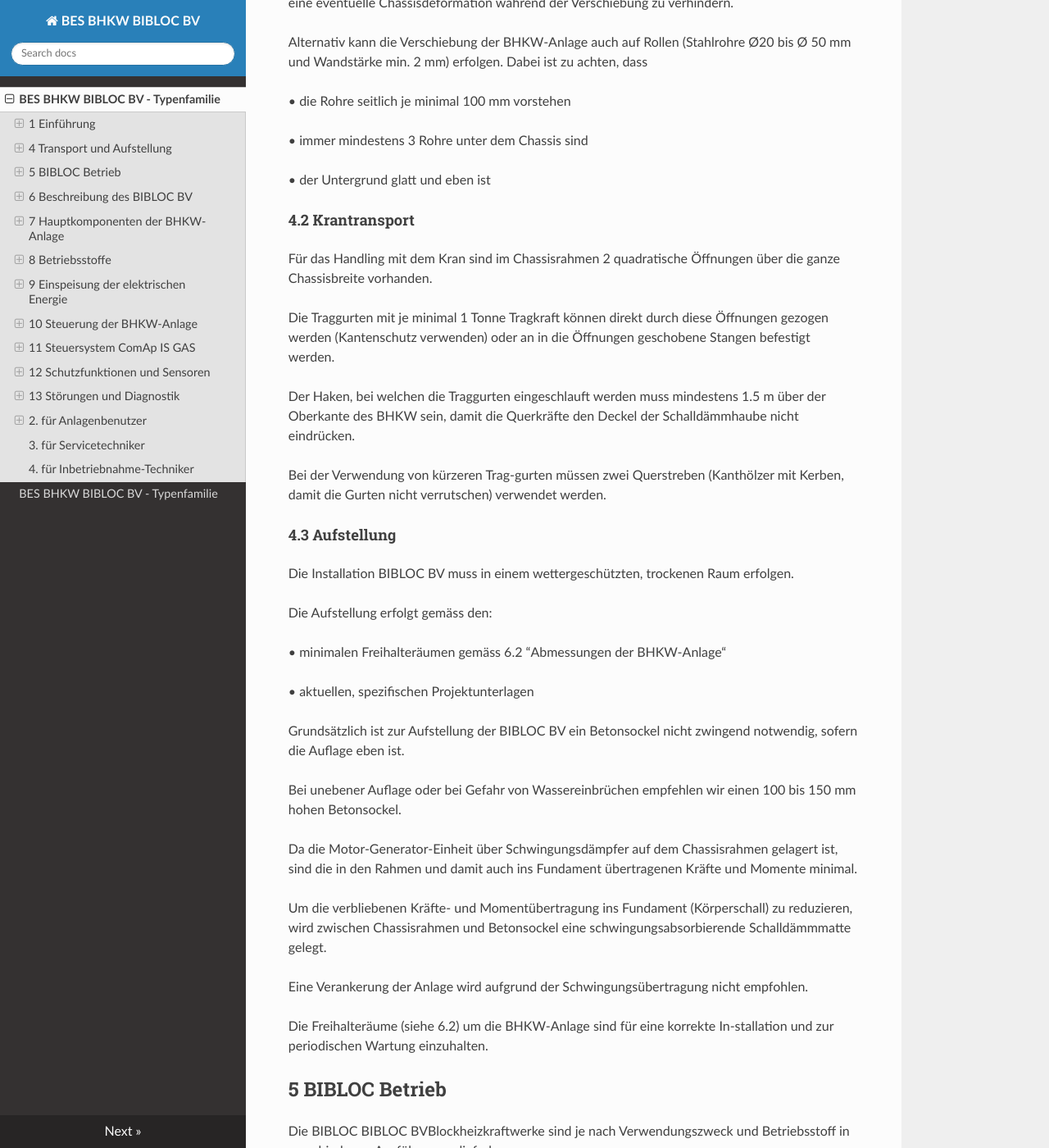
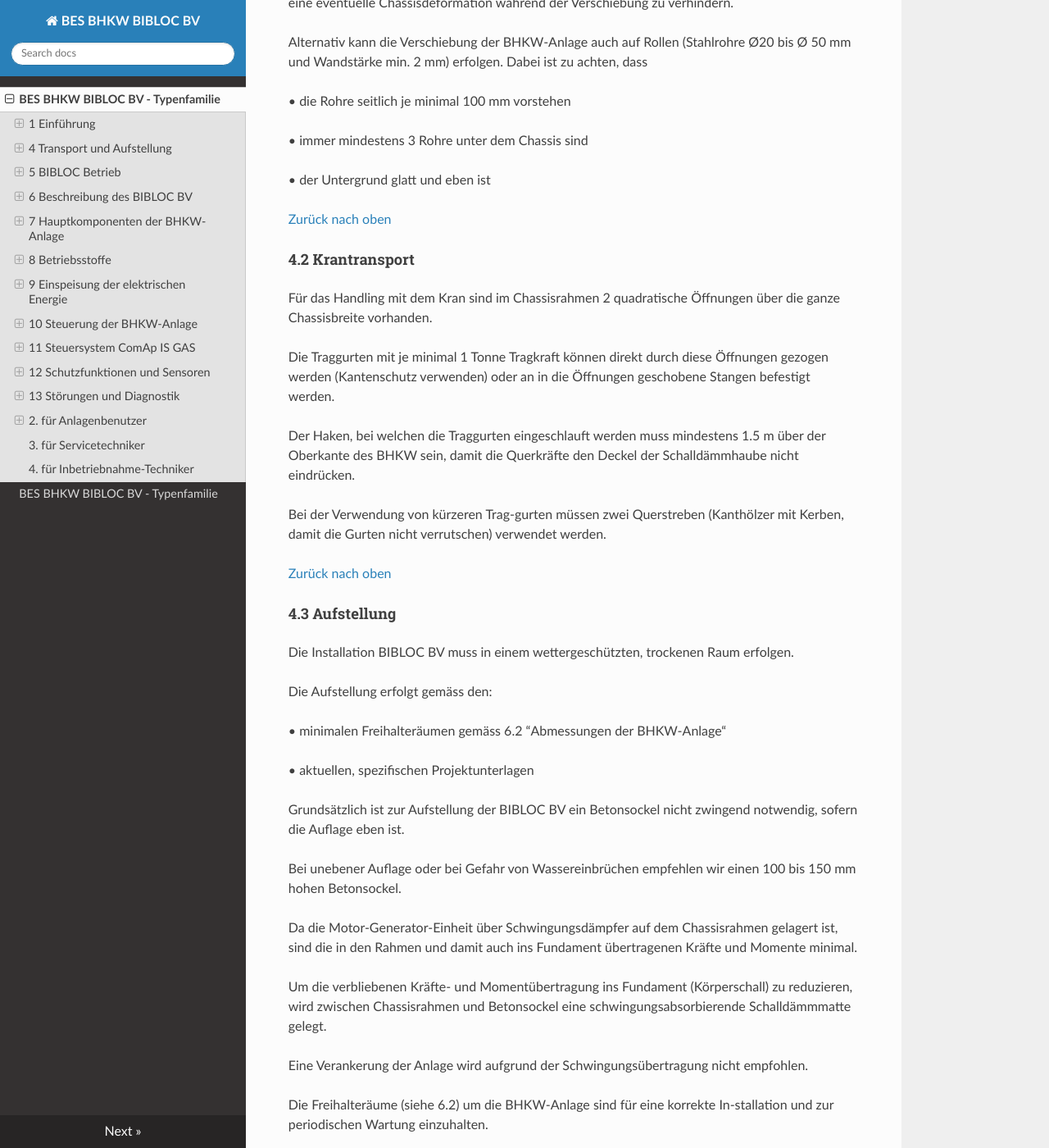
Before and after one commit to benmastered/BES-BHKW-Bibloc, an MkDocs documentation site: the page built from docs/index.md, in a window 1280 px wide and 1400 px high, scrolled down 8080 px. Shown: the whole window at 82% size. Built offline with MkDocs 1.6.1, drawn with Linux system fonts in a browser that asks for light colours; nearby versions of some CDN libraries.

Commit message:
index.md aktualisieren

```diff
--- a/docs/index.md
+++ b/docs/index.md
@@ -49,6 +49,7 @@
 <div align="left">
   <img src="./images/Achtung.jpg" alt="Left Aligned Image" width="100">
 </div>
+
 Die Durchführung von technischen Wartungen und Reparaturen, welche über den Rahmen dieser Anleitung hinausgehen und durch Personen ohne Berechtigung der Firma BES erfolgen, können einen Verlust der Garantieansprüche zur Folge haben, sofern die Schäden auf eine nicht fachgerechte Handhabung zurückzuführen sind.
 
 Im Weiteren besteht für ungeschulte Personen die Gefahr, bei Missachtung des obigen Abschnitts sich ernsthafte Verletzungen mit Todesfolge zu zufügen oder die BHKW-Anlage und angrenzende Komponenten zu beschädigen.
@@ -272,6 +273,7 @@
 
 •	der Untergrund glatt und eben ist
 
+[Zurück nach oben](#top)
 
 #### 4.2	Krantransport
 
@@ -283,6 +285,8 @@
 
 Bei der Verwendung von kürzeren Trag-gurten müssen zwei Querstreben (Kanthölzer mit Kerben, damit die Gurten nicht verrutschen) verwendet werden.
 
+[Zurück nach oben](#top)
+
 #### 4.3	Aufstellung
 
 Die Installation BIBLOC BV muss in einem wettergeschützten, trockenen Raum erfolgen.
@@ -304,6 +308,8 @@
 Eine Verankerung der Anlage wird aufgrund der Schwingungsübertragung nicht empfohlen.
 
 Die Freihalteräume (siehe 6.2) um die BHKW-Anlage sind für eine korrekte In-stallation und zur periodischen Wartung einzuhalten.
+
+[Zurück nach oben](#top)
 
 ## 5	BIBLOC Betrieb
 
```
